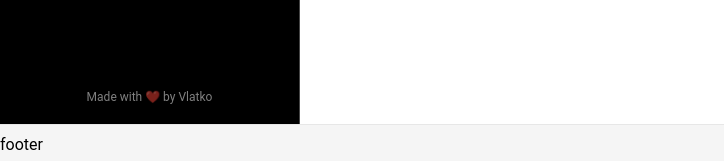
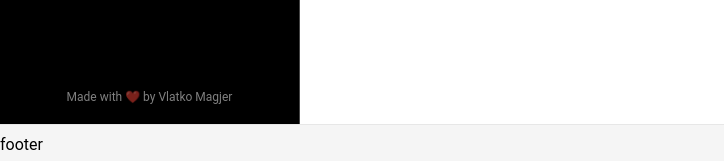
Before and after one commit to vmagjer/my-portfolio, a React (Vite) app: page / in a window 1280 px wide. Shown: the part 676-837 px from the top of the page, without its empty margins (0-724 px from the left). Built offline with nearby package versions, Linux system fonts and the light colour scheme.

Commit message:
add framer motion

```diff
--- a/package.json
+++ b/package.json
@@ -11,6 +11,7 @@
     "test": "vitest"
   },
   "dependencies": {
+    "framer-motion": "^11.0.8",
     "localforage": "^1.10.0",
     "match-sorter": "^6.3.4",
     "react": "^18.2.0",
--- a/src/assets/data.js
+++ b/src/assets/data.js
@@ -1,8 +1,10 @@
 const personalInfo = {
   firstName: 'Vlatko',
   lastName: 'Magjer',
-  countryOfResidence: 'Croatia',
-  city: 'Zagreb',
+  fullName: 'Vlatko Magjer',
+  city: 'Gornji Stupnik',
+  county: 'Zagreb County',
+  country: 'Croatia',
 }
 
 const conntactInfo = {
@@ -36,7 +38,7 @@ const education = [
       'Machine Learning',
       'Mathematics',
       'Probability and Statistics',
-      'Object-Oriented Programming',
+      'Object-Oriented Programming (OOP)',
       'Business Intelligence',
       'Social Networks',
 
--- a/src/components/SideMenu.jsx
+++ b/src/components/SideMenu.jsx
@@ -3,6 +3,7 @@ import { useEffect, useState } from 'react'
 import { NavLink } from 'react-router-dom'
 import data from '../assets/data'
 import profilePicture from '../assets/images/profile-picture.jpg'
+import { motion } from 'framer-motion'
 
 const links = [
   { id: 'home', title: 'Home', path: '/' },
@@ -16,9 +17,33 @@ const menuPeekSpace = 100
 const SHOW_THRESHOLD = menuWidth
 const PEEK_THRESHOLD = menuWidth + menuPeekSpace
 
-function SideMenu() {
-  const [isOpen, setIsOpen] = useState(false)
-  const [isPeeking, setIsPeeking] = useState(false)
+const navOpenState = {
+  hidden: 'hidden',
+  peeking: 'peeking',
+  visible: 'visible',
+}
+
+const navAnimation = {
+  [navOpenState.hidden]: { opacity: 1, x: '-100%' },
+  [navOpenState.peeking]: { opacity: 1, x: '-96%' },
+  [navOpenState.visible]: {
+    opacity: 1,
+    x: 0,
+    transition: {
+      staggerChildren: 0.05,
+      ease: 'easeIn',
+    },
+  },
+}
+
+const navItemAnimation = {
+  [navOpenState.hidden]: { opacity: 0, x: -100 },
+  [navOpenState.peeking]: { opacity: 0, x: -100 },
+  [navOpenState.visible]: { opacity: 1, x: 0 },
+}
+
+export default function SideMenu() {
+  const [openState, setOpenState] = useState(navOpenState.hidden)
 
   useEffect(() => {
     const mousePosition = { x: 0, y: 0 }
@@ -35,11 +60,14 @@ function SideMenu() {
 
     const update = () => {
       const isWithinThreshold = mousePosition.x < SHOW_THRESHOLD
+      const isTopOfPage = window.scrollY < 10
       const isWithinPeekThreshold = mousePosition.x < PEEK_THRESHOLD
-      const isTopOfPage = window.scrollY < 10
 
-      setIsPeeking(isWithinPeekThreshold)
-      setIsOpen(isWithinThreshold || isTopOfPage)
+      setOpenState(() => {
+        if (isWithinThreshold || isTopOfPage) return navOpenState.visible
+        if (isWithinPeekThreshold) return navOpenState.peeking
+        return navOpenState.hidden
+      })
       controlButtonMovement(mousePosition)
     }
 
@@ -56,10 +84,15 @@ function SideMenu() {
     <>
       <MenuButton id="menu-button"></MenuButton>
 
-      <Container $isOpen={isOpen} $isPeeking={isPeeking}>
+      <Container
+        animate={openState}
+        variants={navAnimation}
+        transition={{ ease: 'easeInOut' }}
+        initial={false}
+      >
         <ProfileSection>
-          <ProfileImage src={profilePicture} alt="profile" $rotate={isOpen} />
-          <span>{`${data.personalInfo.firstName} ${data.personalInfo.lastName}`}</span>
+          <ProfileImage src={profilePicture} alt="profile" />
+          <span>{`${data.personalInfo.fullName}`}</span>
         </ProfileSection>
 
         <Navigation>
@@ -68,9 +101,9 @@ function SideMenu() {
               <StyledNavLink
                 to={link.path}
                 key={`nav-link-${link.id}`}
-                className={({ isActive, isPending }) =>
-                  isPending ? 'pending' : isActive ? 'active' : ''
-                }
+                className={linkClasses}
+                variants={navItemAnimation}
+                transition={{ ease: 'easeInOut' }}
               >
                 {link.title}
               </StyledNavLink>
@@ -79,21 +112,28 @@ function SideMenu() {
           <NavList>
             <NavListHeader>Projects</NavListHeader>
             {Object.keys(data.projects).map((projectId) => (
-              <StyledNavLink to={`/project/${projectId}`} key={projectId}>
+              <StyledNavLink
+                to={`/project/${projectId}`}
+                key={projectId}
+                variants={navItemAnimation}
+                transition={{ ease: 'easeInOut' }}
+              >
                 {data.projects[projectId].name}
               </StyledNavLink>
             ))}
           </NavList>
         </Navigation>
-        <Footer>
-          Made with ❤️ by {data.personalInfo.firstName}
-        </Footer>
+        <Footer>Made with ❤️ by {data.personalInfo.fullName} </Footer>
       </Container>
     </>
   )
 }
 
-export default SideMenu
+function linkClasses({ isActive, isPending }) {
+  if (isPending) return 'pending'
+  if (isActive) return 'active'
+  return ''
+}
 
 const menuButtonOffset = 100
 const menuButtonSize = 60
@@ -124,7 +164,7 @@ const buttonPositionX = (
   const squishingDistance = startThreshold - staticFrictionThreshold
   if (x > staticFrictionThreshold) {
     const progress = 1 - (x - staticFrictionThreshold) / squishingDistance
-    return progress * 80
+    return progress * 40
   }
 
   return 160
@@ -147,21 +187,12 @@ const MenuButton = styled.div`
   border-radius: 10000px;
 `
 
-const Container = styled.div`
+const Container = styled(motion.div)`
   position: fixed;
   left: 0;
   height: 100vh;
   width: ${menuWidth}px;
   z-index: 1000;
-
-  transform: translateX(
-    ${(props) => {
-      if (props.$isOpen) return '0'
-      if (props.$isPeeking) return '-94%'
-      return '-100%'
-    }}
-  );
-  transition: transform 0.3s cubic-bezier(0.165, 0.84, 0.44, 1);
 
   display: flex;
   flex-direction: column;
@@ -190,7 +221,7 @@ const NavListHeader = styled.h3`
   font-size: 12px;
   margin-bottom: 10px;
 `
-const StyledNavLink = styled(NavLink)`
+const StyledNavLink = styled(motion(NavLink))`
   padding: 10px;
   color: rgba(255, 255, 255, 0.7);
   flex: 1;
@@ -219,13 +250,7 @@ const ProfileImage = styled.img`
   object-fit: cover;
   border-radius: 100%;
   margin-bottom: 10px;
-
-  rotate: ${(props) => {
-    if (props.$rotate) return '0deg'
-    return '-180deg'
-  }};
   scale: -1 1;
-  transition: rotate 0.3s cubic-bezier(0.165, 0.84, 0.44, 1);
 `
 
 const Footer = styled.div`
```
Also changed, not shown: 1 other file (tests, documents, lock files or other folders).
